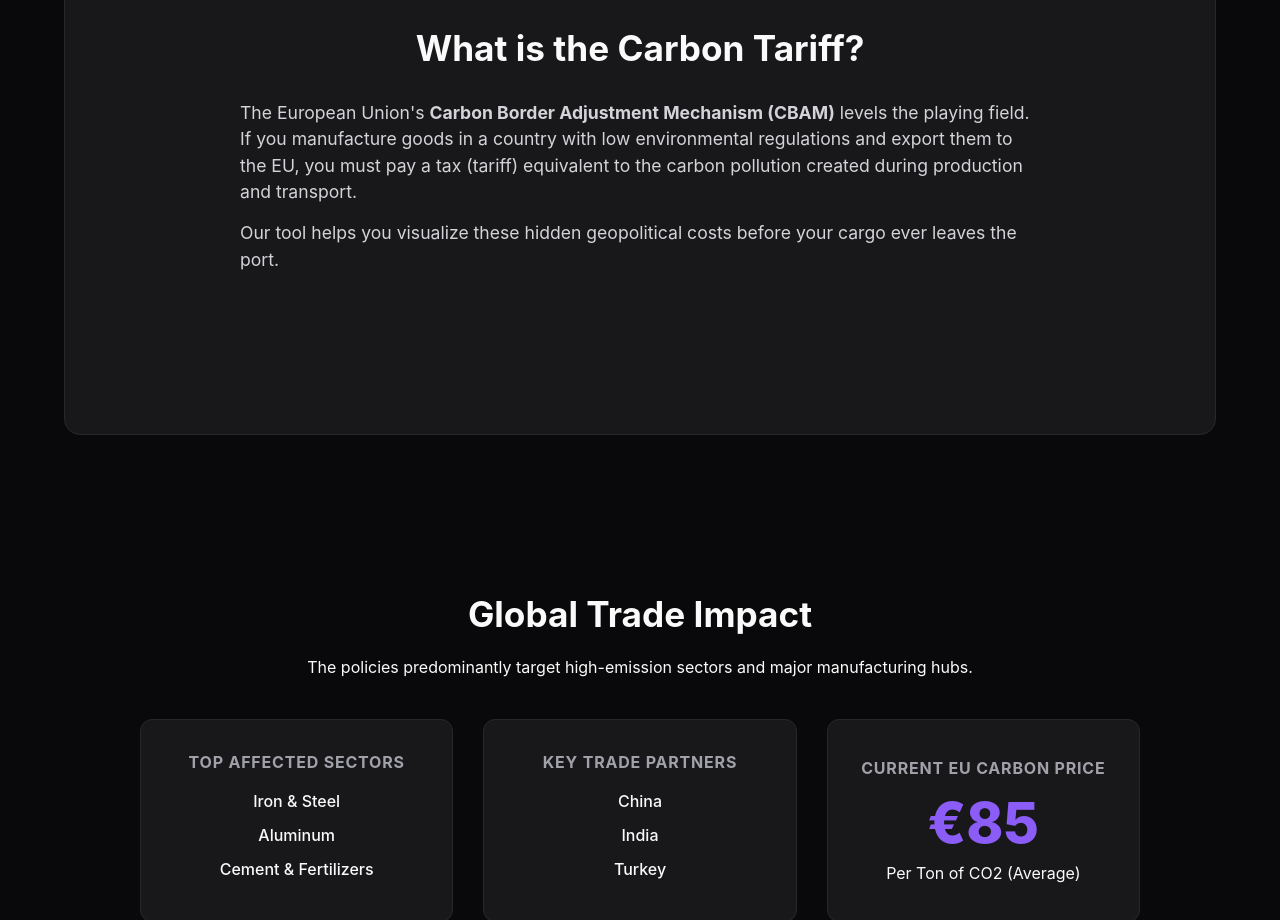
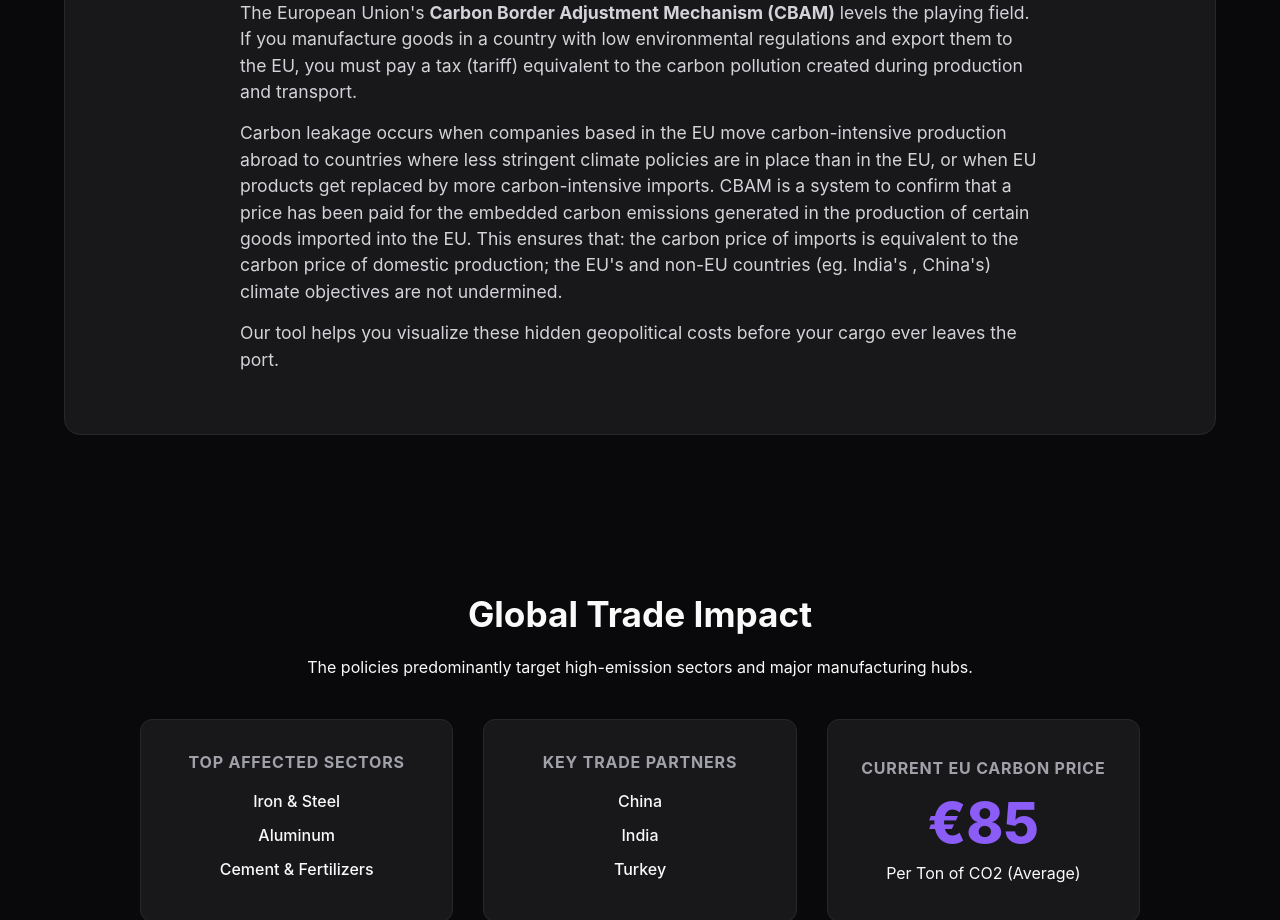
Before and after one commit to Sankalp-Yanamandra/Carbon-Tariff-Estimator, a React (Vite) app: page / in a window 1280 px wide. Shown: the part 820-1740 px from the top of the page. Built offline with nearby package versions, Linux system fonts and the light colour scheme.

Commit message:
modified Home page's what's it about section

```diff
--- a/src/pages/Home.jsx
+++ b/src/pages/Home.jsx
@@ -37,6 +37,12 @@ function Home() {
             The European Union's <strong>Carbon Border Adjustment Mechanism (CBAM)</strong> levels the playing field.
             If you manufacture goods in a country with low environmental regulations and export them to the EU,
             you must pay a tax (tariff) equivalent to the carbon pollution created during production and transport.
+          </p>
+          <p>
+            Carbon leakage occurs when companies based in the EU move carbon-intensive production abroad to countries where less stringent climate policies are in place than in the EU, or when EU products get replaced by more carbon-intensive imports.
+            CBAM is a system to confirm that a price has been paid for the embedded carbon emissions generated in the production of certain goods imported into the EU. This ensures that:
+            the carbon price of imports is equivalent to the carbon price of domestic production;
+            the EU's and non-EU countries (eg. India's , China's) climate objectives are not undermined.
           </p>
           <p>
             Our tool helps you visualize these hidden geopolitical costs before your cargo ever leaves the port.
```
